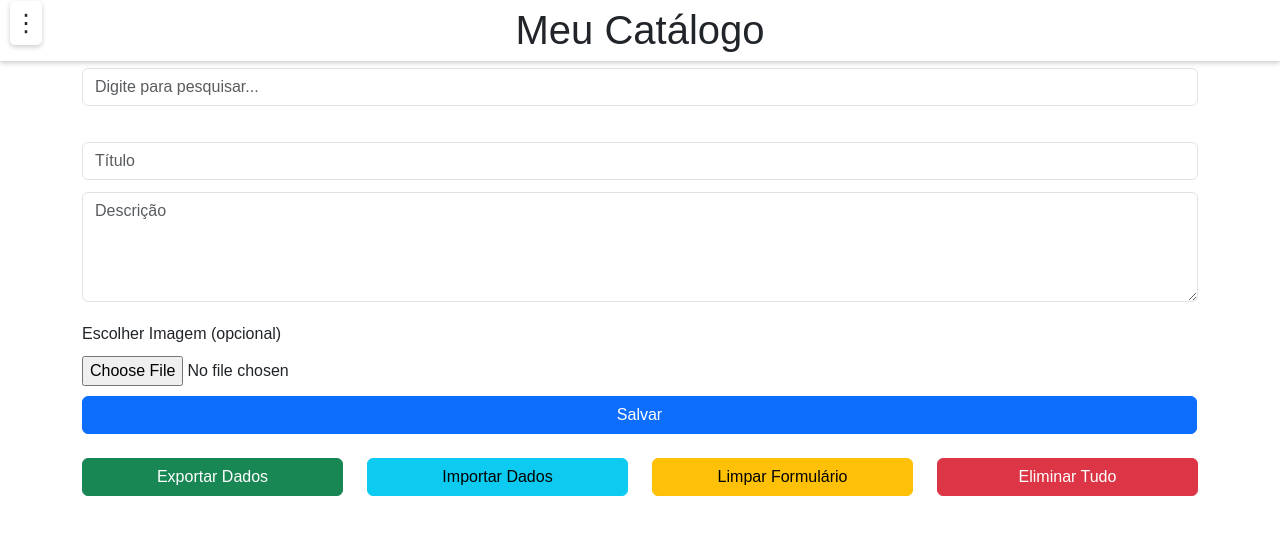
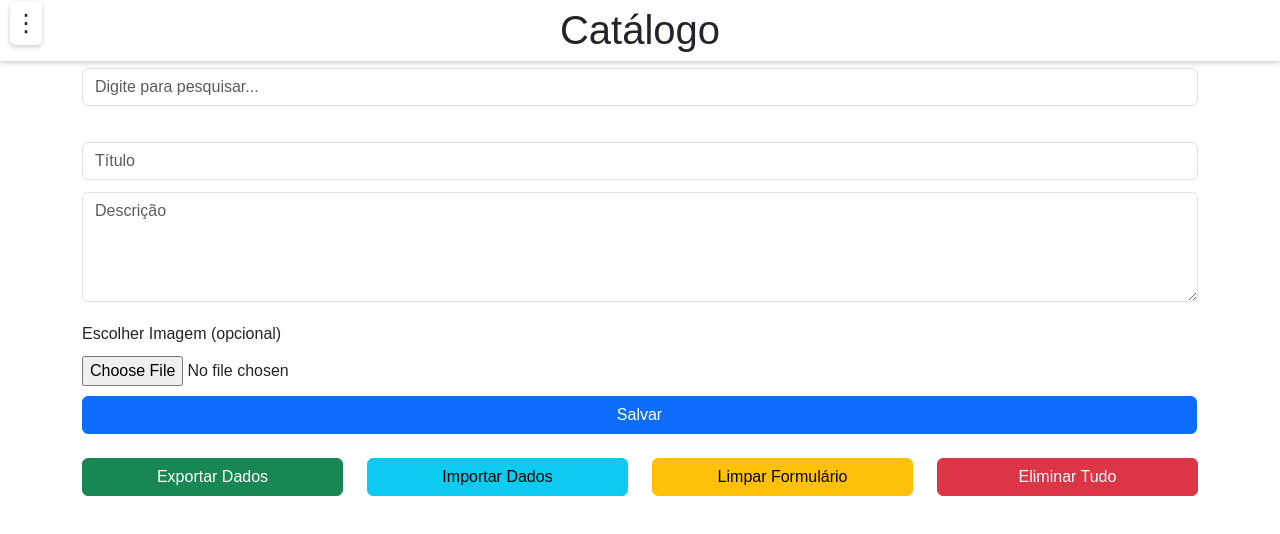
Before and after one commit to welintongomes/catalogo1.0, a plain HTML site: page index.html in a window 1280 px wide. Drawn offline with Linux system fonts and the light colour scheme.

Commit message:
Update index.html

```diff
--- a/index.html
+++ b/index.html
@@ -487,7 +487,7 @@
 
 <body>
     <div class="container">
-        <h1 class="text-center" onclick="voltarParaInicio()">Meu Catálogo</h1>
+        <h1 class="text-center" id="voltar-inicio">Catálogo</h1>
 
         <!-- Botão de configuração no canto superior esquerdo -->
         <div id="configButton" class="config-button">
```
